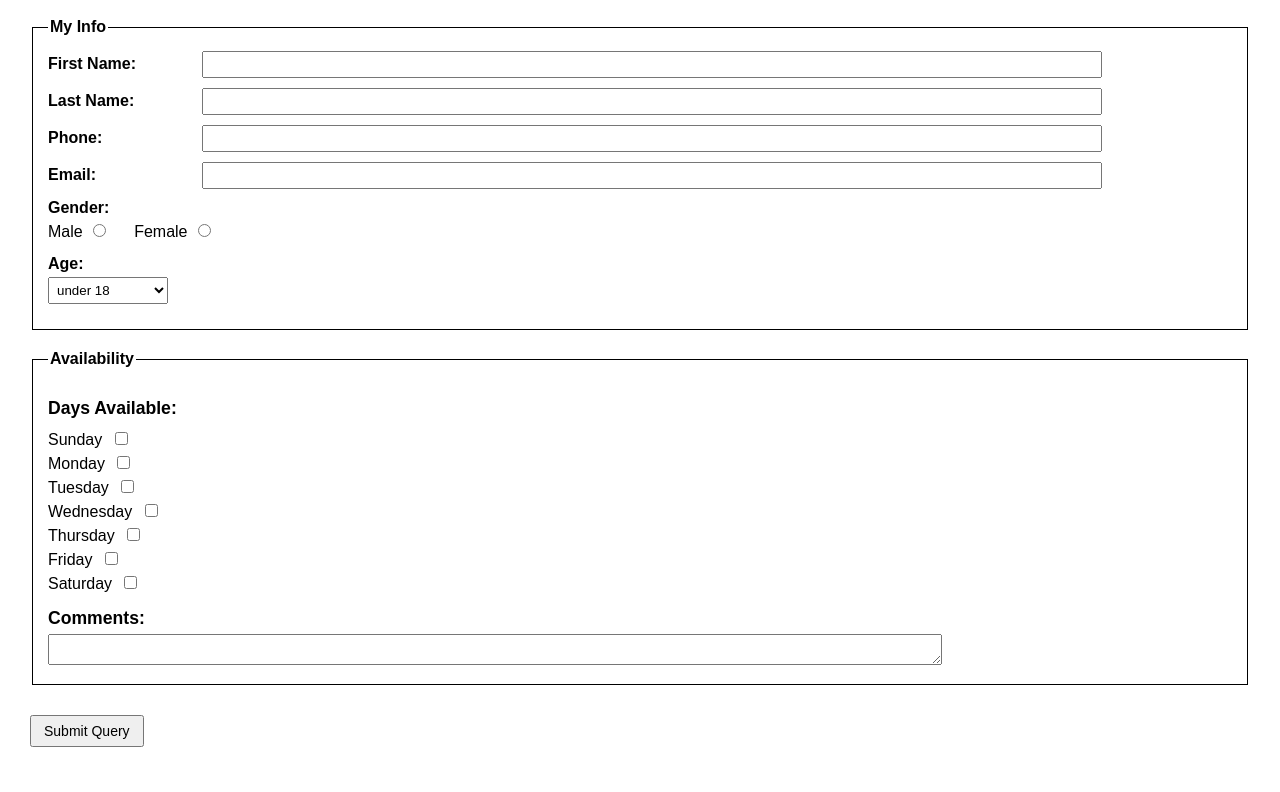
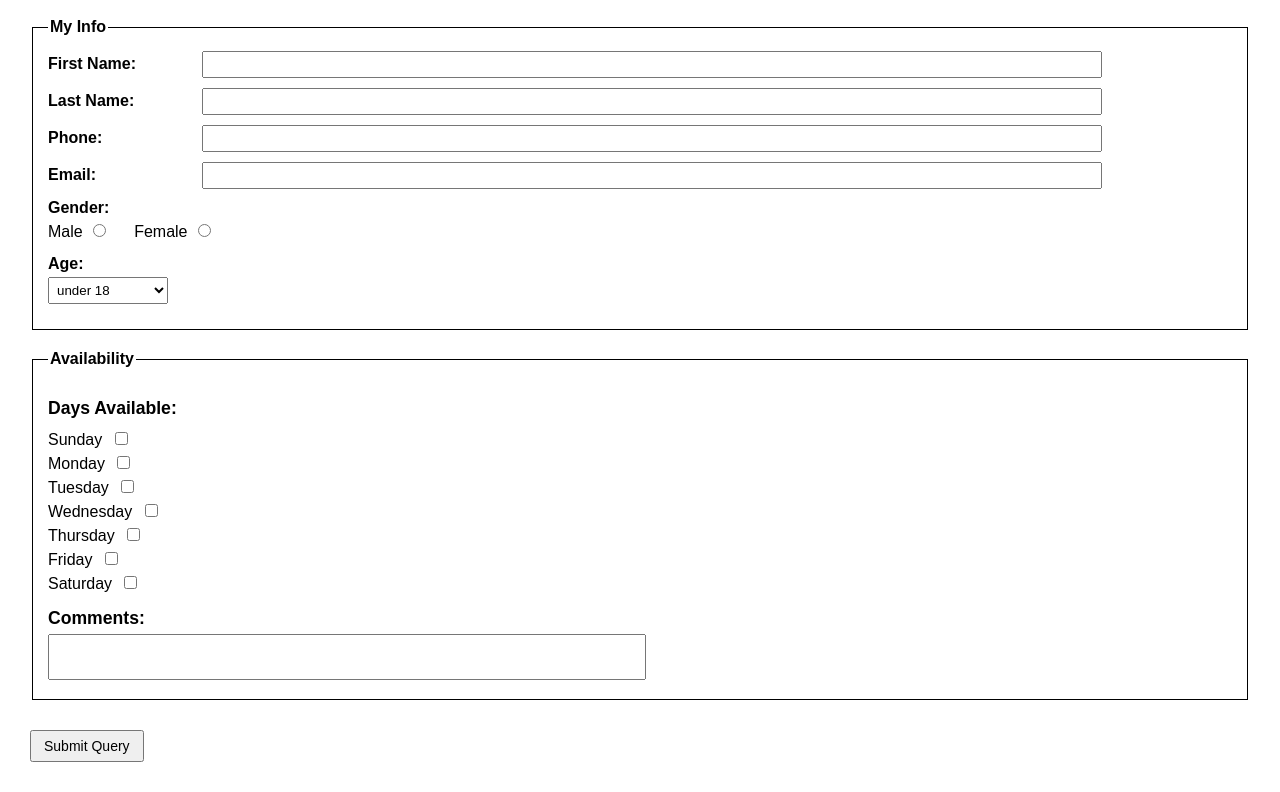
Before and after one commit to Mezzoo7/mbanimarei.lab5.github.io, a plain HTML site: page index.html in a window 1280 px wide. Shown: the part 70-862 px from the top of the page. Drawn offline with Linux system fonts and the light colour scheme.

Commit message:
Update index.html

```diff
--- a/index.html
+++ b/index.html
@@ -106,11 +106,12 @@
             margin-left: 8px;
         }
 
-        /* Smaller comment box */
+        /* Smaller comment box (shorter and narrower) */
         textarea {
-            width: 75%;
-            height: 25px; /* much shorter now */
+            width: 50%;
+            height: 40px; /* small rectangle */
             margin-top: 5px;
+            resize: none; /* prevent user from resizing */
         }
 
         /* Submit button */
```
